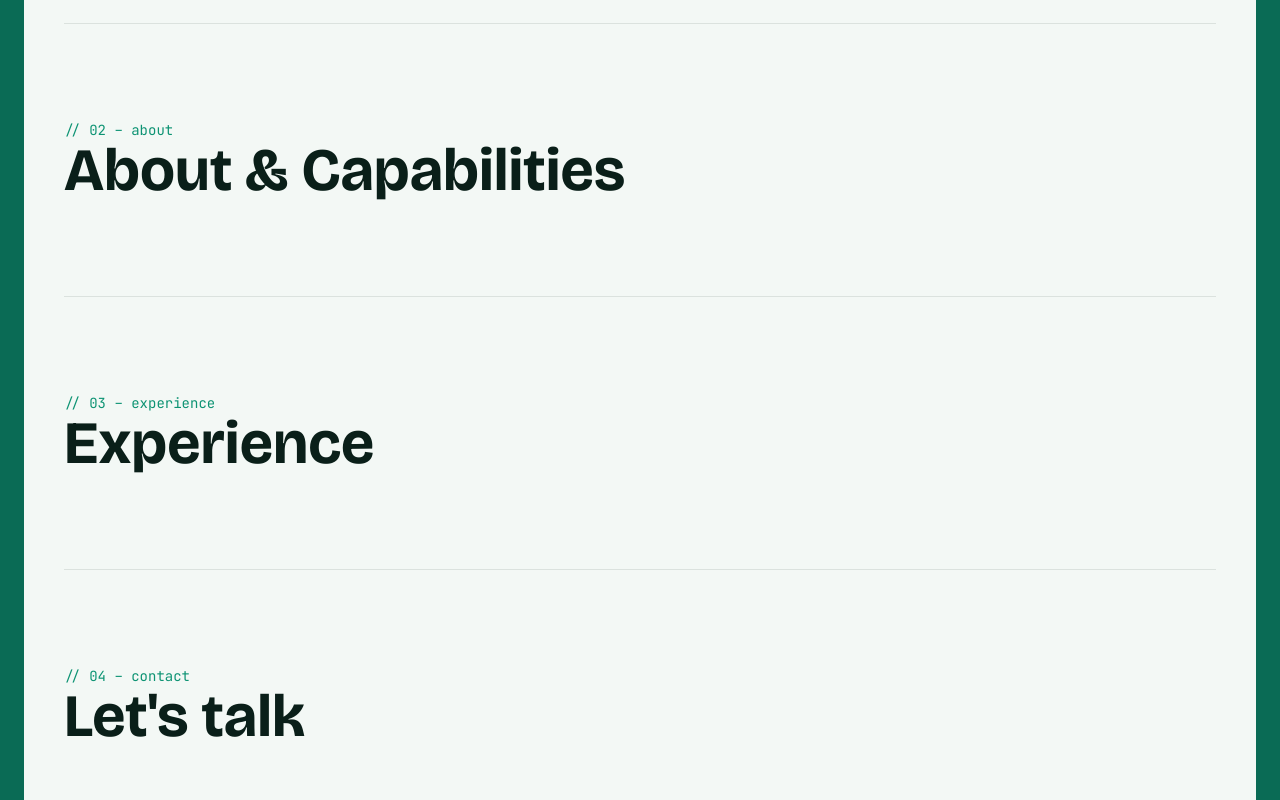
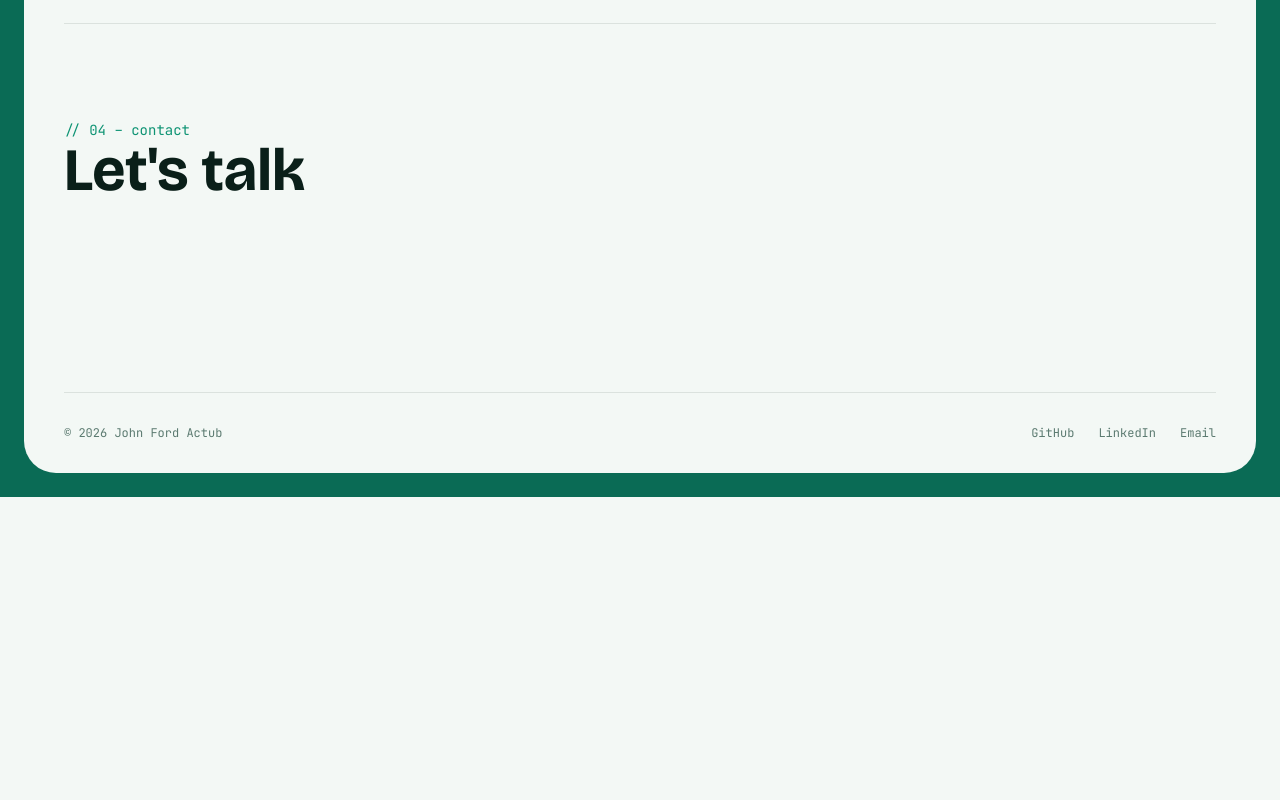
Before and after one commit to Jampord/Developer-Portfolio, a Next.js app: page / in a window 1280 px wide. Shown: the part 5220-6020 px from the top of the page. After the commit the page ends 5717 px from the top, so only its background shows below. Built offline with nearby package versions, Linux system fonts and the light colour scheme.

Commit message:
Feat/about experience (#8)
* feat: remove about and experience sections from homepage; update the cv provided

```diff
--- a/src/app/page.tsx
+++ b/src/app/page.tsx
@@ -3,11 +3,7 @@ import { Experience } from "@/components/Experience";
 import { Hero } from "@/components/Hero";
 import { SelectedWork } from "@/components/SelectedWork";
 
-const sections = [
-  { id: "about", label: "// 02 – about", title: "About & Capabilities" },
-  { id: "experience", label: "// 03 – experience", title: "Experience" },
-  { id: "contact", label: "// 04 – contact", title: "Let's talk" },
-];
+const sections = [{ id: "contact", label: "// 04 – contact", title: "Let's talk" }];
 
 export default function Home() {
   return (
```
Also changed, not shown: 1 other file (tests, documents, lock files or other folders).
